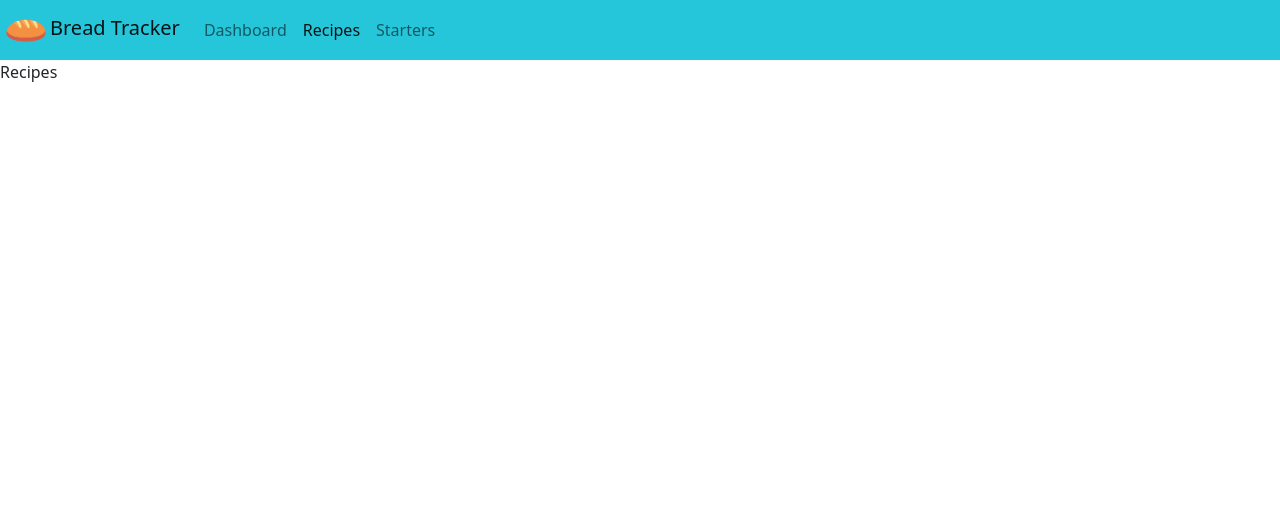
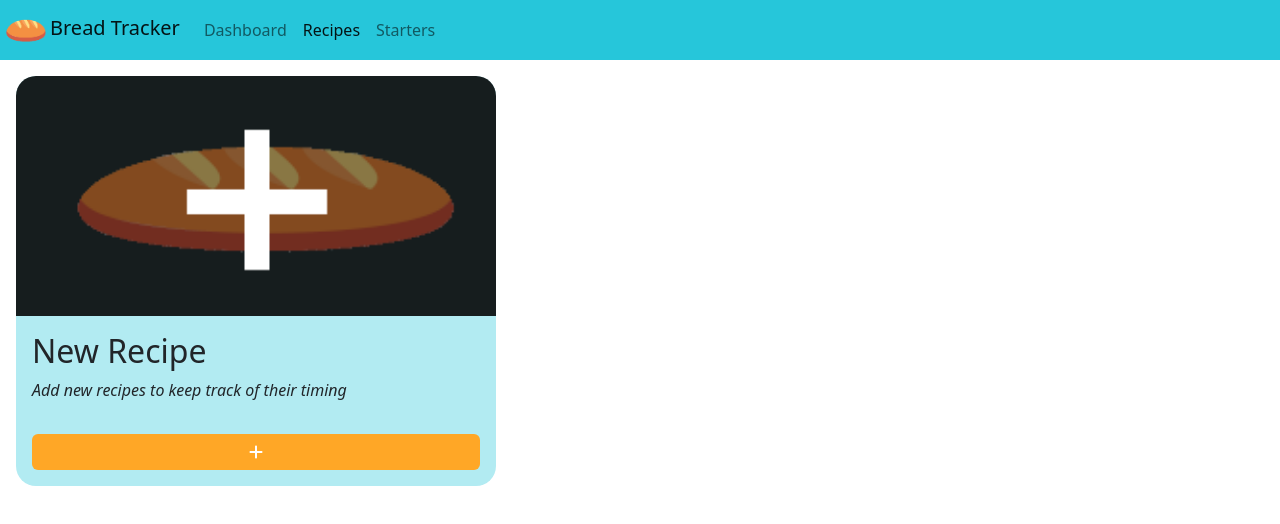
Before and after one commit to iron-condor/BreadTracker, a React (Vite) app in the folder frontend/: page /recipes in a window 1280 px wide. Shown: the top 524 px of the page. Built offline with nearby package versions, Linux system fonts and the light colour scheme; no server answers.

Commit message:
More progress on adding new recipes

```diff
--- a/frontend/package.json
+++ b/frontend/package.json
@@ -18,6 +18,7 @@
     "react": "^18.2.0",
     "react-bootstrap": "^2.7.4",
     "react-dom": "^18.2.0",
+    "react-hook-form": "^7.44.1",
     "react-router-dom": "^6.11.2"
   },
   "devDependencies": {
--- a/frontend/src/App.css
+++ b/frontend/src/App.css
@@ -0,0 +1,12 @@
+.themeBtn {
+  background-color: #FFA726;
+  border: none;
+}
+
+.themeBtn:hover {
+  background-color: #F57C00;
+}
+
+.themeBtn:active.themeBtn:focus {
+  background-color: #EF6C00;
+}
--- a/frontend/src/App.tsx
+++ b/frontend/src/App.tsx
@@ -1,8 +1,9 @@
-import './App.css'
+import './App.css';
 import { BrowserRouter, Route, RouterProvider, Routes, createBrowserRouter } from 'react-router-dom';
 import Dashboard from './pages/dashboard/Dashboard';
 import BreadNavbar from './components/breadnavbar/BreadNavbar';
 import 'bootstrap/dist/css/bootstrap.min.css';
+import Recipes from './pages/recipes/Recipes';
 
 function App() {
   return (
@@ -12,7 +13,7 @@ function App() {
         <Routes>
           <Route path="/" element={<Dashboard/>}/>
           <Route path="/starters" element={<div>Starters</div>}/>
-          <Route path="/recipes" element={<div>Recipes</div>}/>
+          <Route path="/recipes" element={<Recipes/>}/>
         </Routes>
       </BrowserRouter>
     </>
--- /dev/null
+++ b/frontend/src/common.css
@@ -0,0 +1,12 @@
+.themeBtn {
+  background-color: #FFA726 !important;
+  border: none !important;
+}
+
+.themeBtn:hover {
+  background-color: #F57C00 !important;
+}
+
+.themeBtn:active.themeBtn:focus {
+  background-color: #EF6C00 !important;
+}
--- a/frontend/src/components/breadnavbar/BreadNavbar.tsx
+++ b/frontend/src/components/breadnavbar/BreadNavbar.tsx
@@ -2,6 +2,7 @@ import { Container, Nav, Navbar } from "react-bootstrap";
 import breadIcon from '../../assets/BreadIcon.png';
 import './BreadNavbar.css';
 import { NavLink } from "react-router-dom";
+import '../../common.css';
 
 function BreadNavbar() {
     return (
--- a/frontend/src/components/recipepreview/RecipePreview.css
+++ b/frontend/src/components/recipepreview/RecipePreview.css
@@ -1,6 +1,6 @@
 .recipePreviewDiv {
   width: 30rem;
-  background-color: #FFD180;
+  background-color: #FFECB3;
   border-radius: 20px;
 }
 
@@ -16,9 +16,14 @@
 }
 
 .recipePreviewTitle {
-  font-weight: ;
+  /* font-weight: normal; */
 }
 
 .recipePreviewDescription {
   font-style: italic;
 }
+
+.timerCollapseBtn {
+  width: 100%;
+  margin-top: 1rem;
+}
--- a/frontend/src/components/recipepreview/RecipePreview.tsx
+++ b/frontend/src/components/recipepreview/RecipePreview.tsx
@@ -1,7 +1,12 @@
-import { Recipe, Timer } from '../../types/types';
+import { Recipe } from '../../types/types';
 import './RecipePreview.css';
 import placeholderImage from '../../assets/placeholder.png';
 import TimerBar from '../timerbar/TimerBar';
+import { Button, Collapse } from 'react-bootstrap';
+import { useState } from 'react';
+import { FontAwesomeIcon } from '@fortawesome/react-fontawesome';
+import { faChevronDown, faChevronUp } from '@fortawesome/free-solid-svg-icons';
+import '../../common.css';
 
 export interface RecipePreviewProps {
   recipe: Recipe;
@@ -9,13 +14,20 @@ export interface RecipePreviewProps {
 }
 
 function RecipePreview(props: RecipePreviewProps) {
+  const [timersExpanded, setTimersExpanded] = useState<boolean>(false);
+
   return (
     <div className="recipePreviewDiv">
       <img className="recipePreviewImage" src={placeholderImage}/>
       <div className="recipePreviewBelowImage">
         <h2 className="recipePreviewTitle">{props.recipe.name}</h2>
         <p className="recipePreviewDescription">{props.recipe.description}</p>
-        <TimerBar timers={props.recipe.timers} startTime={Date.now() - (2 * 60 * 1000)}/>
+        <Collapse in={timersExpanded}>
+          <div>
+            <TimerBar timers={props.recipe.timers} startTime={Date.now() - (2 * 60 * 1000)}/>
+          </div>
+        </Collapse>
+        <Button className="timerCollapseBtn themeBtn" onClick={() => setTimersExpanded(!timersExpanded)}><FontAwesomeIcon icon={timersExpanded ? faChevronUp : faChevronDown}/></Button>
       </div>
     </div>
   );
--- a/frontend/src/components/timerbar/TimerBar.tsx
+++ b/frontend/src/components/timerbar/TimerBar.tsx
@@ -16,9 +16,8 @@ function TimerBar(props: TimerBarProps) {
       let timer = props.timers[i];
       let lowerPerc = timer.lowerLimit / timer.upperLimit * 100;
       let upperPerc = 100 - lowerPerc;
-      console.log(timer.lowerLimit + " / " + timer.upperLimit + "\n" + lowerPerc + " " + upperPerc);
       ret.push(
-        <div>
+        <div key={"timerBarDiv" + i}>
           <span>{timer.label}</span>
           <ProgressBar>
             <ProgressBar
@@ -27,7 +26,6 @@ function TimerBar(props: TimerBarProps) {
               variant={"warning"}
               now={lowerPerc}
               label={getTimeLabel(timer.lowerLimit)}
-              // key={i}
               />
             <ProgressBar
               striped={timer.active}
@@ -36,7 +34,6 @@ function TimerBar(props: TimerBarProps) {
               now={upperPerc}
               label={getTimeLabel(timer.upperLimit)}
               visuallyHidden={timer.lowerLimit == timer.upperLimit}
-              // key={i}
               />
           </ProgressBar>
         </div>
--- a/frontend/src/pages/dashboard/Dashboard.css
+++ b/frontend/src/pages/dashboard/Dashboard.css
@@ -1,4 +1,4 @@
-.recipePreviewContainer {
+.inProgressContainer {
   display: flex;
   justify-content: flex-start;
   row-gap: 10px;
--- a/frontend/src/pages/dashboard/Dashboard.tsx
+++ b/frontend/src/pages/dashboard/Dashboard.tsx
@@ -5,48 +5,16 @@ import { Recipe, BaseResponse } from "../../types/types";
 import RecipePreview from "../../components/recipepreview/RecipePreview";
 import './Dashboard.css';
 
-interface GetRecipesResponse extends BaseResponse {
-    recipeList: Recipe[];
-}
+function Dashboard() {
 
-function Dashboard() {
-    const [recipes, setRecipes] = useState<Recipe[]>([]);
-
-    const loadRecipes = async () => {
-        await connector.get('recipes/getAll')
-        .then((result) => {
-            if (result.status == 200 && result.data.success) {
-                let data: GetRecipesResponse = result.data;
-                setRecipes(data.recipeList);
-            } else {
-                // TODO: Handle error
-            }
-        }).catch((error) => {
-            // TODO: Handle error
-        });
-    }
-
-    const renderRecipePreviews = () => {
-        let ret: JSX.Element[] = [];
-
-        for (let recipe of recipes) {
-            ret.push(<RecipePreview recipe={recipe}/>)
-        }
-
-        return ret;
-    }
-
-    useEffect(() => {
-        loadRecipes();
-    }, []);
 
     return (
         <Container fluid>
             <Row>
                 <Col lg={10}>
                     <h1>In Progress</h1>
-                    <div className="recipePreviewContainer">
-                        {renderRecipePreviews()}
+                    <div className="inProgressContainer">
+
                     </div>
                 </Col>
                 <Col xs={1}>
--- /dev/null
+++ b/frontend/src/pages/recipes/Recipes.css
@@ -0,0 +1,25 @@
+.recipePreviewContainer {
+  width: 100vw;
+  flex-wrap: wrap;
+  display: flex;
+  justify-content: flex-start;
+  align-items: flex-start;
+  row-gap: 10px;
+  column-gap: 30px;
+  padding: 1rem;
+}
+
+.addBreadCollapseBtn {
+  width: 100%;
+  margin-top: 1rem;
+}
+
+.newRecipeDiv {
+  background-color: #B2EBF2;
+}
+
+.formButtonFooter {
+  display: flex;
+  margin-top: 1rem;
+  gap: 1rem;
+}
--- /dev/null
+++ b/frontend/src/pages/recipes/Recipes.tsx
@@ -0,0 +1,102 @@
+import { useEffect, useState } from "react";
+import { BaseResponse, Recipe, Timer } from "../../types/types";
+import connector from "../../utils/axiosConfig";
+import RecipePreview from "../../components/recipepreview/RecipePreview";
+import './Recipes.css';
+import { Button, Collapse, Form } from "react-bootstrap";
+import addBreadIcon from "../../assets/addBreadIcon.png";
+import { FontAwesomeIcon } from "@fortawesome/react-fontawesome";
+import { faPlus } from "@fortawesome/free-solid-svg-icons";
+import { useForm } from "react-hook-form";
+`import '../../common.css';`
+
+interface GetRecipesResponse extends BaseResponse {
+  recipeList: Recipe[];
+}
+
+interface AddRecipeRequest {
+  name: string;
+  description: string;
+  timers?: Timer[];
+}
+
+function Recipes() {
+  const [recipes, setRecipes] = useState<Recipe[]>([]);
+  const [addBreadExpanded, setAddBreadExpanded] = useState<boolean>(false);
+  const { register, handleSubmit, watch, formState: { errors } } = useForm();
+
+    const loadRecipes = async () => {
+        await connector.get('recipes/getAll')
+        .then((result) => {
+            if (result.status == 200 && result.data.success) {
+                let data: GetRecipesResponse = result.data;
+                setRecipes(data.recipeList);
+            } else {
+                // TODO: Handle error
+            }
+        }).catch((error) => {
+            // TODO: Handle error
+        });
+    }
+
+    const saveRecipe = async (data: AddRecipeRequest) => {
+      // await connector.get('recipes/getAll')
+      // .then((result) => {
+      //     if (result.status == 200 && result.data.success) {
+      //         let data: GetRecipesResponse = result.data;
+      //         setRecipes(data.recipeList);
+      //     } else {
+      //         // TODO: Handle error
+      //     }
+      // }).catch((error) => {
+      //     // TODO: Handle error
+      // });
+    }
+
+    const renderRecipePreviews = () => {
+        let ret: JSX.Element[] = [];
+
+        for (let recipe of recipes) {
+            ret.push(<RecipePreview recipe={recipe} key={recipe.uuid}/>)
+        }
+
+        return ret;
+    }
+
+    useEffect(() => {
+        loadRecipes();
+    }, []);
+
+    return (
+      <div className="recipePreviewContainer">
+        {/* Element used for adding another recipe */}
+        <div className="recipePreviewDiv newRecipeDiv">
+          <img className="recipePreviewImage" src={addBreadIcon}/>
+          <div className="recipePreviewBelowImage">
+            <h2 className="recipePreviewTitle">New Recipe</h2>
+            <p className="recipePreviewDescription">Add new recipes to keep track of their timing</p>
+            <Collapse in={addBreadExpanded}>
+              <div>
+                <Form onSubmit={handleSubmit(saveRecipe)}>
+                  <Form.Label>Name</Form.Label>
+                  <Form.Control type="text" placeholder="Name" {...register("name")}></Form.Control>
+                  <Form.Label>Description</Form.Label>
+                  <Form.Control type="text" placeholder="Description" {...register("description")}></Form.Control>
+
+                  <div className="formButtonFooter">
+                    <Button className="themeBtn" type="submit">Save</Button>
+                    <Button className="themeBtn" onClick={() => setAddBreadExpanded(false)} type="reset">Cancel</Button>
+                  </div>
+                </Form>
+              </div>
+            </Collapse>
+            <Button className="addBreadCollapseBtn themeBtn" onClick={() => setAddBreadExpanded(true)}><FontAwesomeIcon icon={faPlus}/></Button>
+          </div>
+        </div>
+        {/* Render all the saved recipes */}
+        {renderRecipePreviews()}
+      </div>
+    )
+}
+
+export default Recipes;
```
Also changed, not shown: frontend/src/assets/addBreadIcon.png (added), 1 other file (tests, documents, lock files or other folders).
